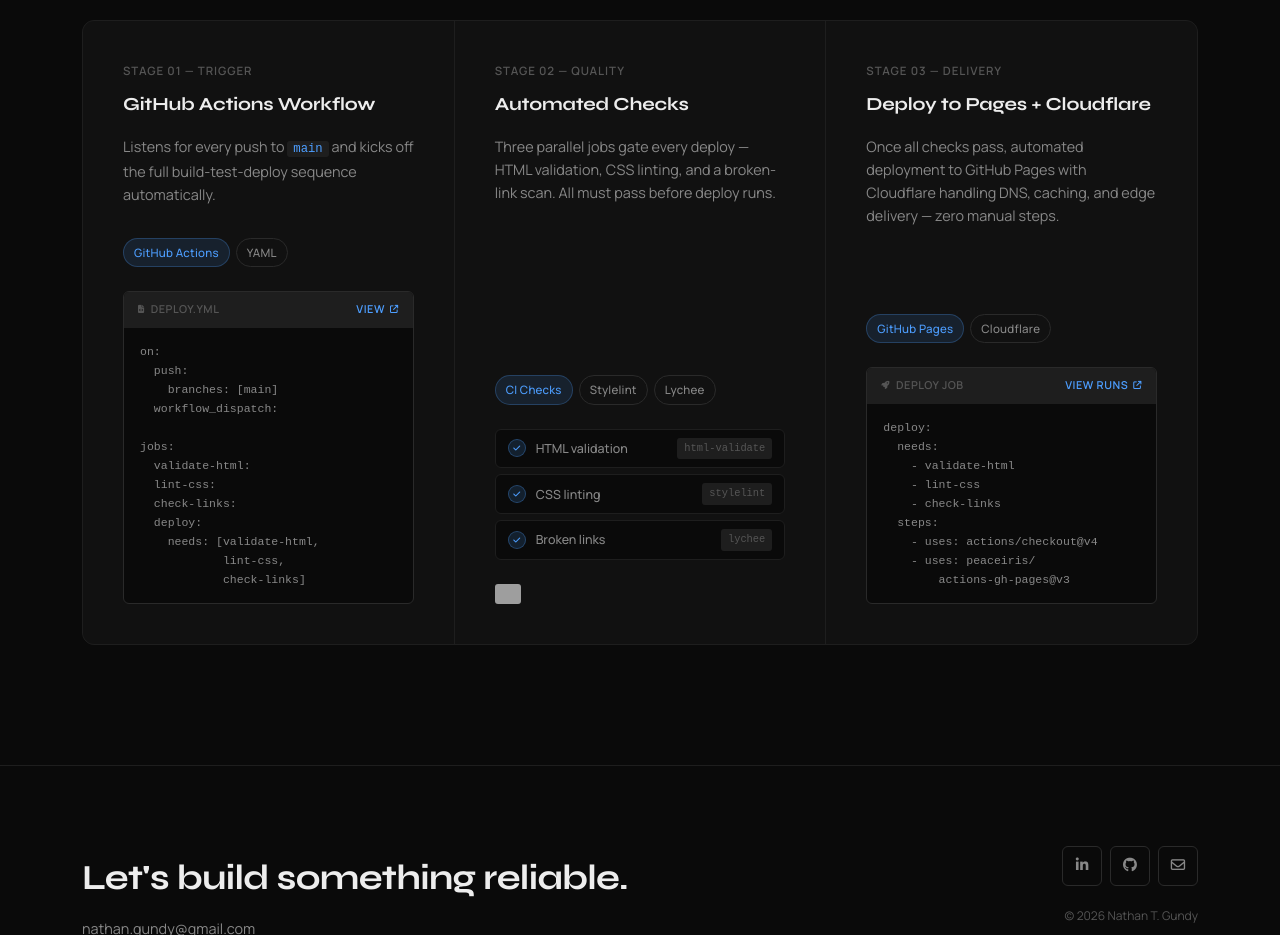
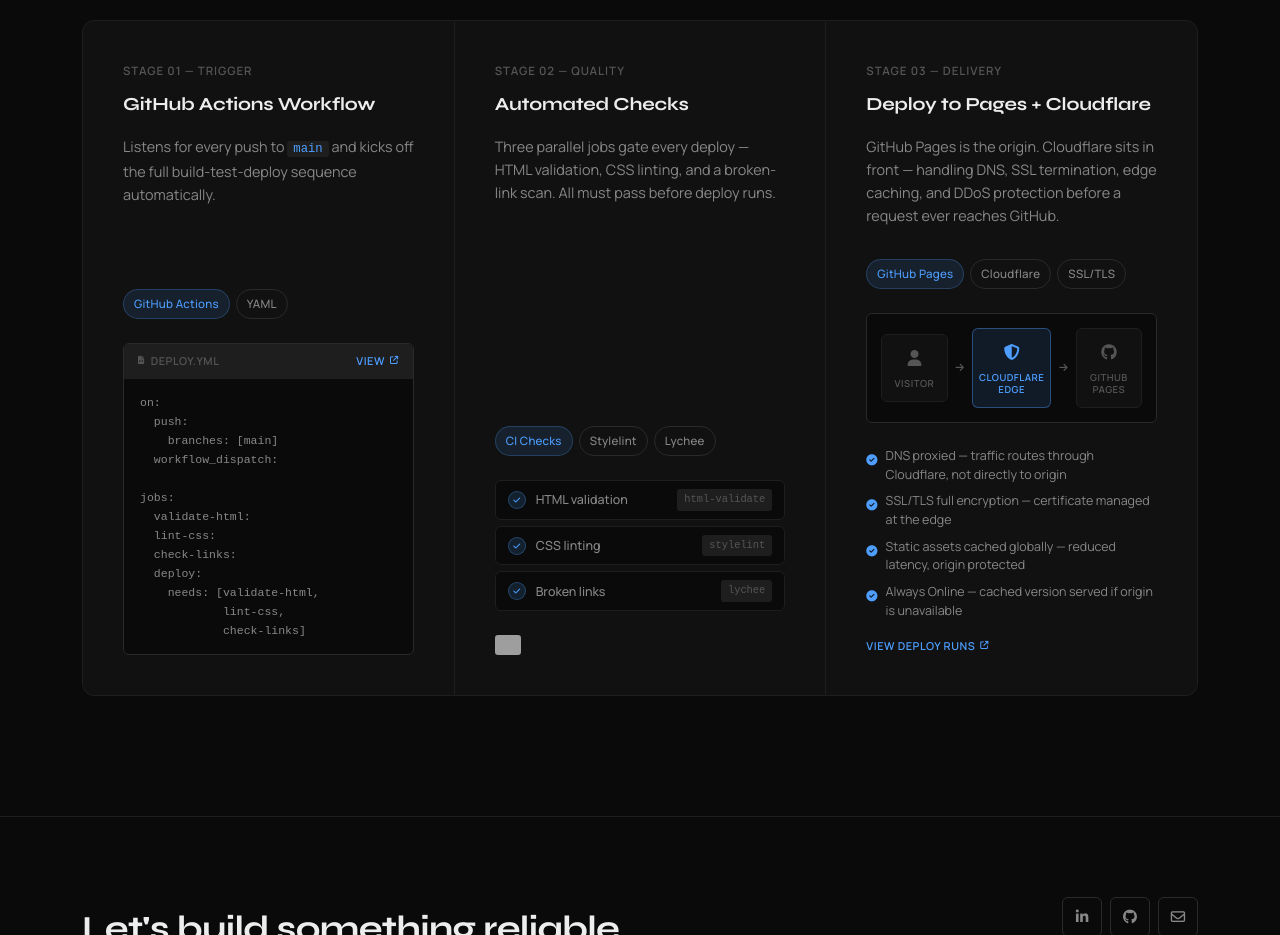
Before and after one commit to gundyn/portfolio, a website: page index.html in a window 1280 px wide. Shown: the part 2100-3035 px from the top of the page. Drawn offline with nearby package versions, Linux system fonts and the light colour scheme; grey boxes are pictures that could not be loaded.

Commit message:
deploy: 316ca394de93953964cac1625f35e6b7ad170104

```diff
--- a/index.html
+++ b/index.html
@@ -276,26 +276,52 @@ jobs:
             <article class="pipeline-card">
               <div class="pipeline-card-label">Stage 03 — Delivery</div>
               <h3 class="pipeline-card-title">Deploy to Pages + Cloudflare</h3>
-              <p class="pipeline-card-desc">Once all checks pass, automated deployment to GitHub Pages with Cloudflare handling DNS, caching, and edge delivery — zero manual steps.</p>
+              <p class="pipeline-card-desc">GitHub Pages is the origin. Cloudflare sits in front — handling DNS, SSL termination, edge caching, and DDoS protection before a request ever reaches GitHub.</p>
               <div class="pipeline-card-tags">
                 <span class="tag tag-sm tag-accent">GitHub Pages</span>
                 <span class="tag tag-sm">Cloudflare</span>
+                <span class="tag tag-sm">SSL/TLS</span>
               </div>
-              <div class="code-snippet">
-                <div class="code-snippet-header">
-                  <span class="code-snippet-file"><i class="fas fa-rocket fa-xs"></i> deploy job</span>
-                  <a href="https://github.com/gundyn/portfolio/actions" target="_blank" rel="noopener" class="code-snippet-link">View runs <i class="fas fa-arrow-up-right-from-square fa-xs"></i></a>
+
+              <div class="cf-flow">
+                <div class="cf-flow-step">
+                  <span class="cf-flow-icon"><i class="fas fa-user"></i></span>
+                  <span class="cf-flow-label">Visitor</span>
                 </div>
-                <pre class="code-block"><code>deploy:
-  needs:
-    - validate-html
-    - lint-css
-    - check-links
-  steps:
-    - uses: actions/checkout@v4
-    - uses: peaceiris/
-        actions-gh-pages@v3</code></pre>
+                <div class="cf-flow-arrow"><i class="fas fa-arrow-right"></i></div>
+                <div class="cf-flow-step cf-flow-step--accent">
+                  <span class="cf-flow-icon"><i class="fas fa-shield-halved"></i></span>
+                  <span class="cf-flow-label">Cloudflare<br>Edge</span>
+                </div>
+                <div class="cf-flow-arrow"><i class="fas fa-arrow-right"></i></div>
+                <div class="cf-flow-step">
+                  <span class="cf-flow-icon"><i class="fab fa-github"></i></span>
+                  <span class="cf-flow-label">GitHub<br>Pages</span>
+                </div>
               </div>
+
+              <div class="cf-details">
+                <div class="cf-detail-item">
+                  <span class="cf-detail-icon"><i class="fas fa-check-circle"></i></span>
+                  <span class="cf-detail-text">DNS proxied — traffic routes through Cloudflare, not directly to origin</span>
+                </div>
+                <div class="cf-detail-item">
+                  <span class="cf-detail-icon"><i class="fas fa-check-circle"></i></span>
+                  <span class="cf-detail-text">SSL/TLS full encryption — certificate managed at the edge</span>
+                </div>
+                <div class="cf-detail-item">
+                  <span class="cf-detail-icon"><i class="fas fa-check-circle"></i></span>
+                  <span class="cf-detail-text">Static assets cached globally — reduced latency, origin protected</span>
+                </div>
+                <div class="cf-detail-item">
+                  <span class="cf-detail-icon"><i class="fas fa-check-circle"></i></span>
+                  <span class="cf-detail-text">Always Online — cached version served if origin is unavailable</span>
+                </div>
+              </div>
+
+              <a href="https://github.com/gundyn/portfolio/actions" target="_blank" rel="noopener" class="cf-runs-link">
+                View deploy runs <i class="fas fa-arrow-up-right-from-square fa-xs"></i>
+              </a>
             </article>
 
           </div>
--- a/style.css
+++ b/style.css
@@ -822,6 +822,105 @@
 	border-radius: 3px;
   }
 
+/* --- Cloudflare Request Flow --- */
+	.cf-flow {
+		display: flex;
+		align-items: center;
+		gap: 8px;
+		margin-top: 12px;
+		padding: 14px;
+		background: var(--bg);
+		border: 1px solid var(--border-light);
+		border-radius: var(--radius);
+	}
+
+	.cf-flow-step {
+		flex: 1;
+		display: flex;
+		flex-direction: column;
+		align-items: center;
+		gap: 6px;
+		padding: 10px 6px;
+		border: 1px solid var(--border);
+		border-radius: var(--radius);
+		background: var(--bg-card);
+		text-align: center;
+	}
+
+	.cf-flow-step--accent {
+		border-color: rgb(77 158 255 / 40%);
+		background: var(--accent-dim);
+	}
+
+	.cf-flow-icon {
+		font-size: 1rem;
+		color: var(--text-muted);
+	}
+
+	.cf-flow-step--accent .cf-flow-icon {
+		color: var(--accent);
+	}
+
+	.cf-flow-label {
+		font-size: 0.6rem;
+		font-weight: 700;
+		letter-spacing: 0.05em;
+		text-transform: uppercase;
+		color: var(--text-muted);
+		line-height: 1.3;
+	}
+
+	.cf-flow-step--accent .cf-flow-label {
+		color: var(--accent);
+	}
+
+	.cf-flow-arrow {
+		font-size: 0.6rem;
+		color: var(--text-muted);
+		flex-shrink: 0;
+	}
+
+	/* --- Cloudflare Detail List --- */
+	.cf-details {
+		display: flex;
+		flex-direction: column;
+		gap: 8px;
+		margin-top: 12px;
+	}
+
+	.cf-detail-item {
+		display: flex;
+		align-items: flex-start;
+		gap: 8px;
+	}
+
+	.cf-detail-icon {
+		font-size: 0.7rem;
+		color: var(--accent);
+		margin-top: 3px;
+		flex-shrink: 0;
+	}
+
+	.cf-detail-text {
+		font-size: 0.78rem;
+		color: var(--text-secondary);
+		line-height: 1.5;
+	}
+
+	.cf-runs-link {
+		margin-top: 4px;
+		font-size: 0.68rem;
+		font-weight: 600;
+		letter-spacing: 0.05em;
+		text-transform: uppercase;
+		color: var(--accent);
+		display: inline-flex;
+		align-items: center;
+		gap: 5px;
+		transition: opacity var(--transition);
+	  }
+
+	  .cf-runs-link:hover { opacity: 0.7; }
 
   /* ============================================
 	 8. Footer
```
Also changed, not shown: .stylelintrc.json.
